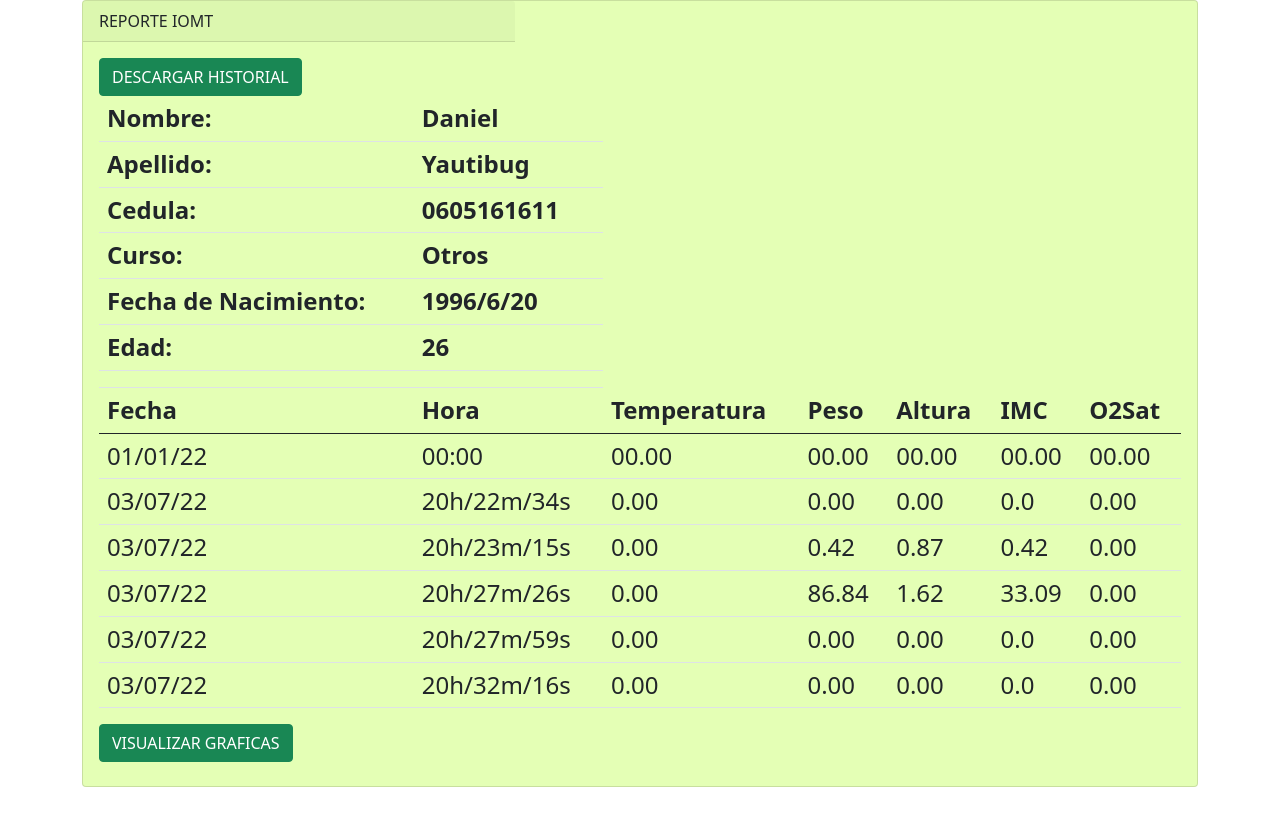
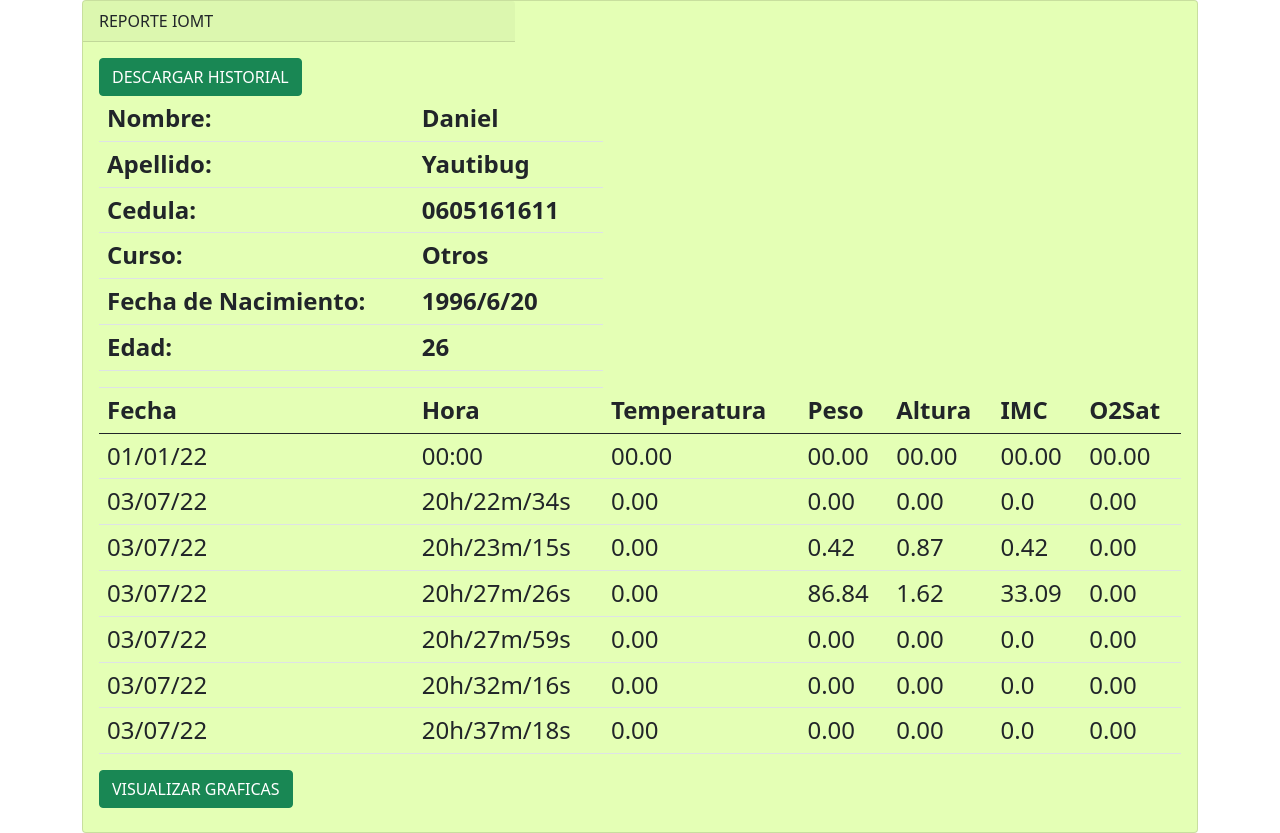
Before and after one commit to daniels36999/Gestion-Datos-IoT, a plain HTML site: page Datos Almacenados/Otros/Daniel Yautibug.html in a window 1280 px wide. Before the commit the page ends 800 px from the top, so only its background shows below. Drawn offline with nearby package versions, Linux system fonts and the light colour scheme; some icons are missing.

Commit message:
actualizando

```diff
--- a/Datos Almacenados/Otros/Daniel Yautibug.html
+++ b/Datos Almacenados/Otros/Daniel Yautibug.html
@@ -53,6 +53,7 @@
                         <tr><td class="GF">03/07/22</td><td class="GH">20h/27m/26s</td><td class="GT">0.00</td><td class="GP">86.84</td><td class="GE">1.62</td><td class="GI">33.09</td><td class="GO">0.00</td></tr>
                         <tr><td class="GF">03/07/22</td><td class="GH">20h/27m/59s</td><td class="GT">0.00</td><td class="GP">0.00</td><td class="GE">0.00</td><td class="GI">0.0</td><td class="GO">0.00</td></tr>
                         <tr><td class="GF">03/07/22</td><td class="GH">20h/32m/16s</td><td class="GT">0.00</td><td class="GP">0.00</td><td class="GE">0.00</td><td class="GI">0.0</td><td class="GO">0.00</td></tr>
+                        <tr><td class="GF">03/07/22</td><td class="GH">20h/37m/18s</td><td class="GT">0.00</td><td class="GP">0.00</td><td class="GE">0.00</td><td class="GI">0.0</td><td class="GO">0.00</td></tr>
                         <!-- AGREGAR TABLA-->
 
                                     </tbody>
```
